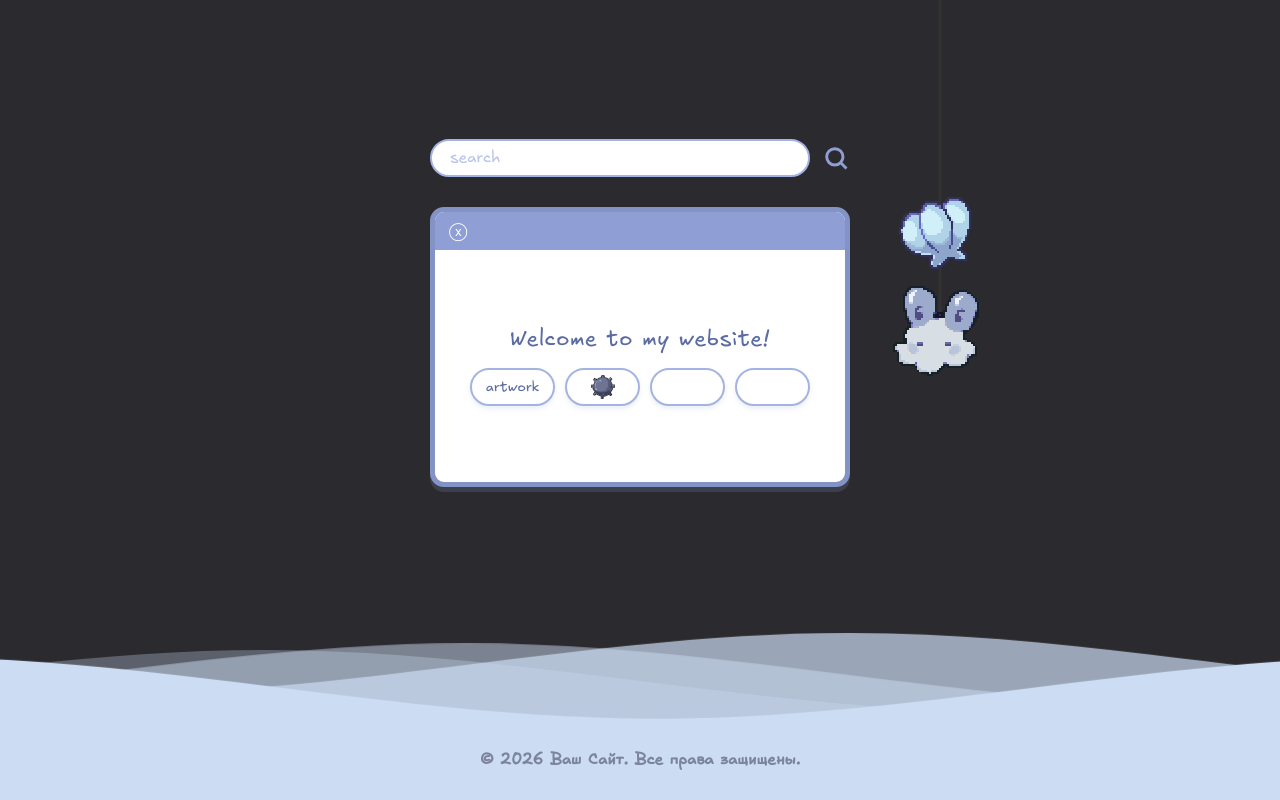
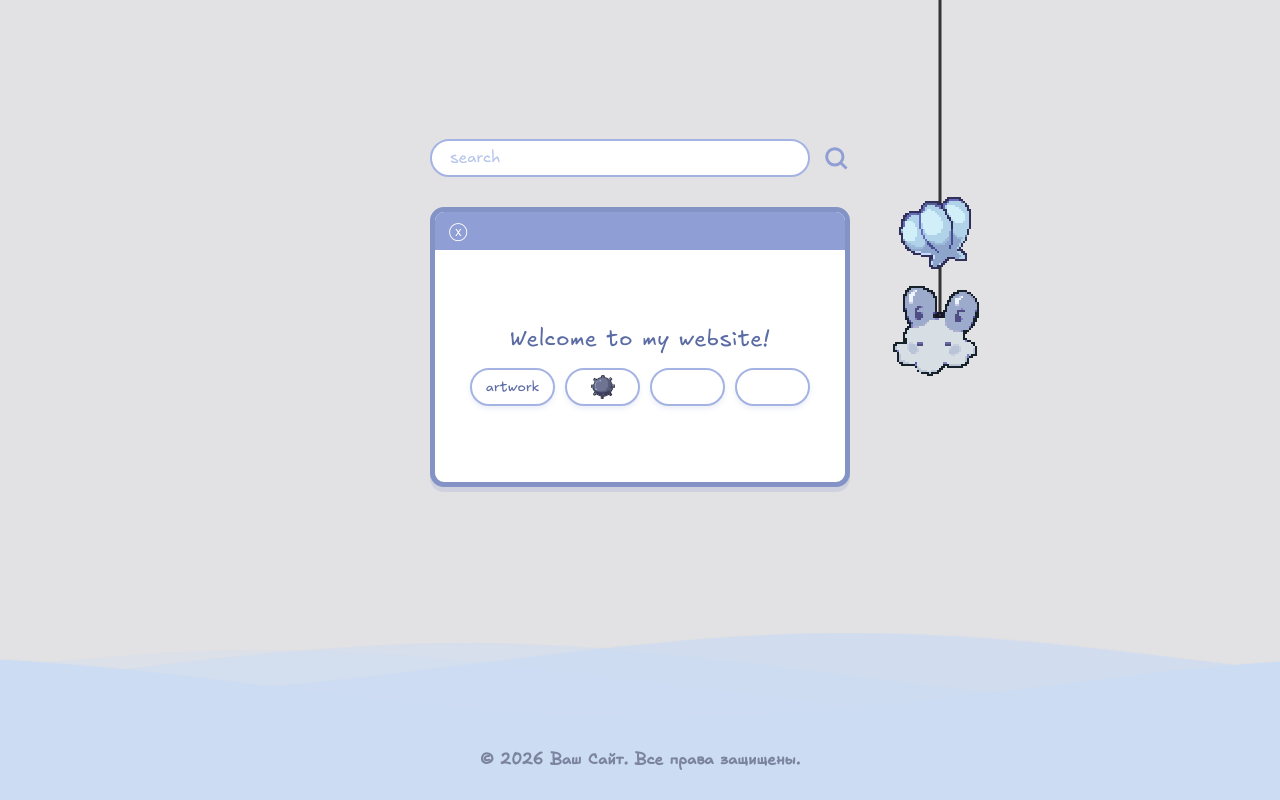
Before and after one commit to anelya-066/student-web-project, a PHP site: page / in a window 1280 px wide. Run offline with PHP 8.4, Linux system fonts and the light colour scheme.

Commit message:
Update style.css

```diff
--- a/style.css
+++ b/style.css
@@ -16,7 +16,7 @@ body {
   min-height: 100vh;
   display: flex;
   flex-direction: column;
-  background-color: #2b2a2e;
+  background-color: #e2e1e4;
   font-family: 'MyCustomFont', sans-serif;
   overflow-x: hidden;
   user-select: none;
```
